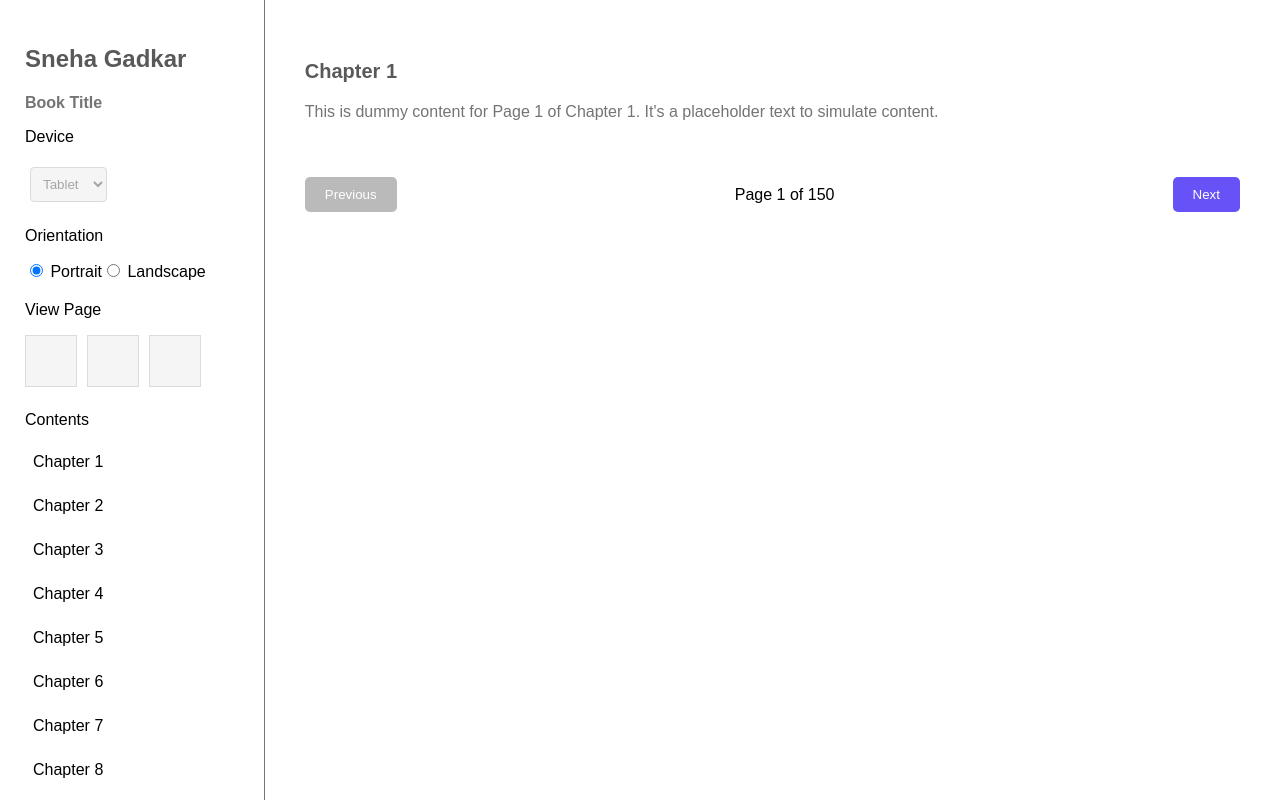
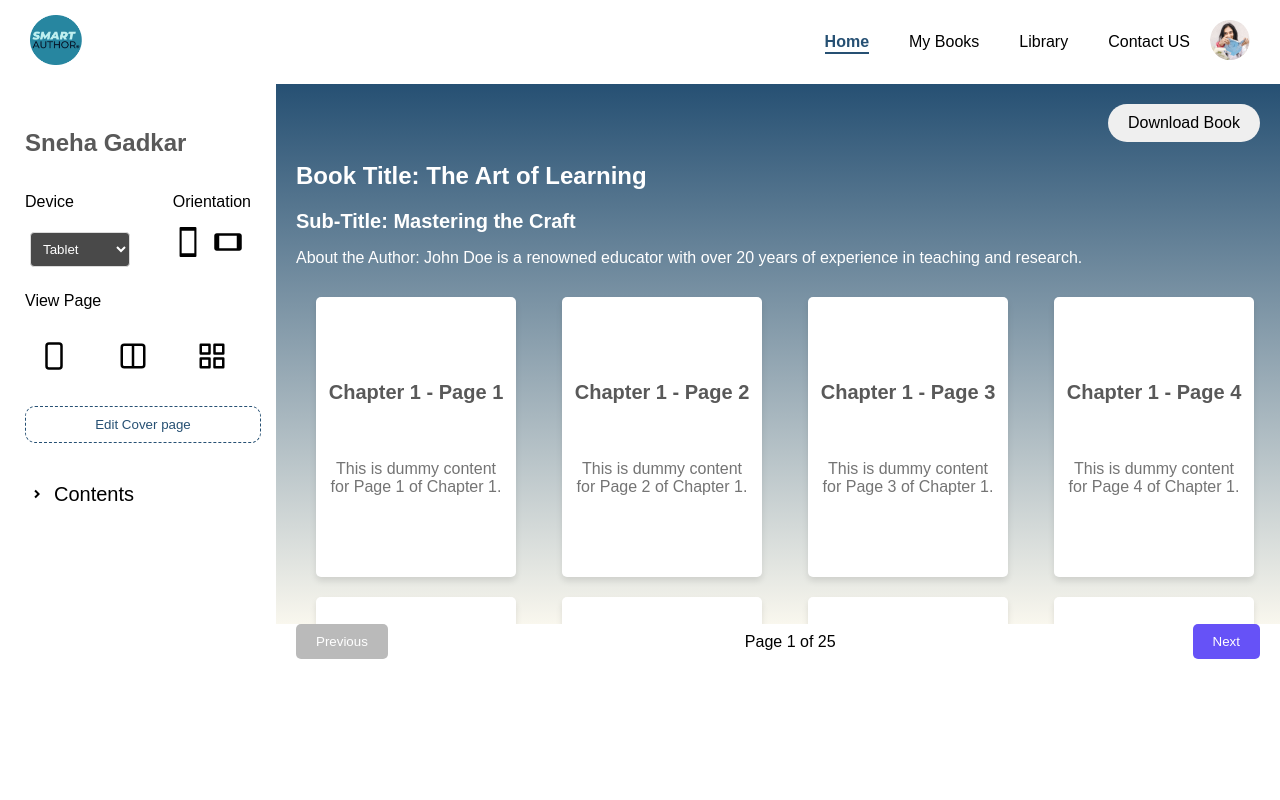
Before and after one commit to Roshnipatil31/SmartAuthor, a React (Vite) app in the folder SmartAuthorFrontend/: page /full-book in a window 1280 px wide. Shown: the top 800 px of the page. Built offline with nearby package versions, Linux system fonts and the light colour scheme; a web font is replaced by a local one.

Commit message:
full book and all

```diff
--- a/SmartAuthorFrontend/src/App.jsx
+++ b/SmartAuthorFrontend/src/App.jsx
@@ -51,7 +51,7 @@ function App() {
         <Route path="/UnPreparedUsers" element={<DashboardLayout>< UnPreparedUsers /></DashboardLayout>} />
         <Route path="/edit-book" element={<EditBookDetails />} />
         <Route path="/addchapter" element={<Addchapter />} />
-        <Route path="/full-book" element={<FullBook />} />
+        <Route path="/full-book" element={<DashboardLayout><FullBook /></DashboardLayout>} />
       </Routes>
     </BrowserRouter>
   );
--- a/SmartAuthorFrontend/src/module/user/Components/FullBookComponents/BooksOrientation/BooksOrientation.jsx
+++ b/SmartAuthorFrontend/src/module/user/Components/FullBookComponents/BooksOrientation/BooksOrientation.jsx
@@ -1,9 +1,19 @@
-import React from 'react';
-import { OrientationContainer, Title, SubTitle, Select, ChapterList, Chapter, EditButton, DeviceContainer, ViewPageContainer, ViewPageOption } from './BooksOrientation.styles';
+import React, { useState } from 'react';
+import { LuRectangleVertical } from "react-icons/lu"; // Full Page Icon
+import { FiColumns, FiGrid } from "react-icons/fi"; // Two Pages & Grid Icons
+import { IoPhonePortraitSharp } from "react-icons/io5"; // Portrait Icon
+import { MdStayCurrentLandscape } from "react-icons/md"; // Landscape Icon
+import { RiArrowDropRightLine, RiArrowDropDownLine } from "react-icons/ri"; // Expand/Collapse Icons
+import {
+  OrientationContainer, Title, Select, ChapterList, Chapter, EditButton,
+  DeviceContainer, ViewPageContainer, ViewPageOption, Orientation, ContentsHeader
+} from './BooksOrientation.styles';
 
 const BooksOrientation = ({ orientation, setOrientation, setViewPage }) => {
-  const handleOrientationChange = (e) => {
-    setOrientation(e.target.value);
+  const [showChapters, setShowChapters] = useState(false);
+
+  const handleOrientationChange = (value) => {
+    setOrientation(value);
   };
 
   const handlePageChange = (page) => {
@@ -13,47 +23,55 @@ const BooksOrientation = ({ orientation, setOrientation, setViewPage }) => {
   return (
     <OrientationContainer>
       <Title>Sneha Gadkar</Title>
-      <SubTitle>Book Title</SubTitle>
 
-      {/* Device Selector */}
+      {/* Device and Orientation Selector */}
       <DeviceContainer>
-        <p>Device</p>
-        <Select>
-          <option value="Tablet">Tablet</option>
-          <option value="Phone">Phone</option>
-        </Select>
+        <div>
+          <p>Device</p>
+          <Select onChange={(e) => setOrientation(e.target.value)}>
+            <option value="Tablet">Tablet</option>
+            <option value="Phone">Phone</option>
+          </Select>
+        </div>
+
+        <Orientation>
+          <p>Orientation</p>
+          <IoPhonePortraitSharp
+            onClick={() => handleOrientationChange('portrait')}
+            style={{ cursor: 'pointer', fontSize: '30px', marginRight: '10px'}}
+          />
+          <MdStayCurrentLandscape
+            onClick={() => handleOrientationChange('landscape')}
+            style={{ cursor: 'pointer', fontSize: '30px' }}
+          />
+        </Orientation>
       </DeviceContainer>
-
-      {/* Orientation Toggle */}
-      <div>
-        <p>Orientation</p>
-        <div>
-          <input type="radio" value="portrait" checked={orientation === 'portrait'} onChange={handleOrientationChange} /> Portrait
-          <input type="radio" value="landscape" checked={orientation === 'landscape'} onChange={handleOrientationChange} /> Landscape
-        </div>
-      </div>
 
       {/* View Page Selector */}
       <ViewPageContainer>
         <p>View Page</p>
-        <div>
-          <ViewPageOption />
-          <ViewPageOption />
-          <ViewPageOption />
+        <div style={{ display: 'flex', gap: '10px' }}>
+          <ViewPageOption onClick={() => handlePageChange(1)}><LuRectangleVertical /></ViewPageOption>
+          <ViewPageOption onClick={() => handlePageChange(2)}><FiColumns /></ViewPageOption>
+          <ViewPageOption onClick={() => handlePageChange(3)}><FiGrid /></ViewPageOption>
         </div>
       </ViewPageContainer>
 
+      {/* Edit Cover Page Button */}
+      <EditButton>Edit Cover page</EditButton>
+
       {/* Contents List */}
       <ChapterList>
-        <p>Contents</p>
-        {[...Array(10).keys()].map((i) => (
+        <ContentsHeader onClick={() => setShowChapters(!showChapters)}>
+          {showChapters ? <RiArrowDropDownLine size={24} /> : <RiArrowDropRightLine size={24} />}
+          <p>Contents</p>
+        </ContentsHeader>
+        {showChapters && [...Array(10).keys()].map((i) => (
           <Chapter key={i} onClick={() => handlePageChange(i + 1)}>
             Chapter {i + 1}
           </Chapter>
         ))}
       </ChapterList>
-
-      <EditButton>Edit Cover page</EditButton>
     </OrientationContainer>
   );
 };
--- a/SmartAuthorFrontend/src/module/user/Components/FullBookComponents/BooksOrientation/BooksOrientation.styles.js
+++ b/SmartAuthorFrontend/src/module/user/Components/FullBookComponents/BooksOrientation/BooksOrientation.styles.js
@@ -1,6 +1,6 @@
 import styled from 'styled-components';
 import theme from '../../../../../theme/Themes';
-import { Button } from '../../../Pages/FullBook/FullBook.styles';  // Add this import
+import { Button } from '../../../Pages/FullBook/FullBook.styles';
 
 export const OrientationContainer = styled.div`
   padding: 15px;
@@ -12,40 +12,51 @@ export const Title = styled.h2`
   color: ${theme.colors.header};
 `;
 
-export const SubTitle = styled.h4`
-  font-size: ${theme.font.size.medium};
-  color: ${theme.colors.gray};
-  margin-bottom: 15px;
-`;
-
 export const Select = styled.select`
   padding: 8px;
   margin: 5px;
   border-radius: 4px;
+  width: 100px;
   border: 1px solid ${theme.colors.inputborder};
-  background-color: ${theme.colors.inputbg};
-  color: ${theme.colors.inputColor};
+  background-color: ${theme.colors.dropdownBg};
+  color: ${theme.colors.white};
 `;
 
 export const DeviceContainer = styled.div`
   margin-bottom: 20px;
+  display: flex;
+  // align-items: center;
+  justify-content: space-between;
+
+
 `;
+export const Orientation = styled.div`
+// gap: 10px;
 
+`;
 export const ViewPageContainer = styled.div`
   margin-top: 20px;
 `;
 
 export const ViewPageOption = styled.div`
   display: inline-block;
-  width: 50px;
-  height: 50px;
-  border: 1px solid ${theme.colors.inputborder};
+  width: 60px; /* Adjusted width to accommodate icons */
+  height: 60px; /* Adjusted height to accommodate icons */
   margin-right: 10px;
   cursor: pointer;
-  background-color: ${theme.colors.inputbg};
+  text-align: center; /* Centering the icon inside the box */
+  line-height: 60px; /* Vertically center the icon */
+  display: flex;
+  align-items: center;
+  justify-content: center;
 
   &:hover {
     background-color: ${theme.colors.blue1};
+  }
+
+  svg {
+    width: 30px; /* Icon size */
+    height: 30px; /* Icon size */
   }
 `;
 
@@ -66,10 +77,28 @@ export const Chapter = styled.div`
 `;
 
 export const EditButton = styled(Button)`
-  background-color: ${theme.colors.Green};
+  background-color: ${theme.colors.white};
+  color: ${theme.colors.navy};
+  border: 1px dashed ${theme.colors.navy};
   margin-top: 20px;
+  width: 236px;
+  border-radius: 10px;
 
   &:hover {
-    background-color: ${theme.colors.Green};
+    background-color: ${theme.colors.blue1};
   }
 `;
+
+export const ContentsHeader = styled.div`
+  display: flex;
+  align-items: center;
+  cursor: pointer;
+  gap: 5px;
+  font-size: ${theme.font.size.large};
+  color: ${theme.colors.text};
+  margin-bottom: 10px;
+
+  &:hover {
+    color: ${theme.colors.navy};
+  }
+`;
--- a/SmartAuthorFrontend/src/module/user/Components/FullBookComponents/SingleBookContent/SingleBookContent.jsx
+++ b/SmartAuthorFrontend/src/module/user/Components/FullBookComponents/SingleBookContent/SingleBookContent.jsx
@@ -1,15 +1,27 @@
 import React, { useState } from 'react';
-import { SingleBookContentWrapper, Page, PageHeader, Content, PageNavigation, NavigationButton } from './SingleBookContent.styles';
+import {
+  SingleBookContentWrapper,
+  ScrollableSection,
+  PageContainer,
+  Page,
+  PageHeader,
+  Content,
+  PageNavigation,
+  NavigationButton,
+  BookTitle,
+  SubTitle,
+  AboutAuthor,
+  DownloadButton
+} from './SingleBookContent.styles';
 
 const SingleBookContent = ({ viewPage }) => {
+  const pagesPerChapter = 15;
+  const totalPages = 15 + 10;
+
   const [currentPage, setCurrentPage] = useState(1);
 
-  const pagesPerChapter = 15; // Simulate 15 pages
-  const totalPages = pagesPerChapter * 10; // 10 chapters, 15 pages each
-
-  // Dummy data for each page
   const dummyContent = Array.from({ length: totalPages }, (_, index) =>
-    `This is dummy content for Page ${index + 1} of Chapter ${viewPage}. It's a placeholder text to simulate content.`
+    `This is dummy content for Page ${index + 1} of Chapter ${viewPage}.`
   );
 
   const handleNextPage = () => {
@@ -26,12 +38,30 @@ const SingleBookContent = ({ viewPage }) => {
 
   return (
     <SingleBookContentWrapper>
-      <Page>
-        <PageHeader>Chapter {viewPage}</PageHeader>
-        <Content>
-          <p>{dummyContent[currentPage - 1]}</p>
-        </Content>
-      </Page>
+      {/* Scrollable Section containing Book Details & Pages */}
+      <ScrollableSection>
+        <div style={{ display: 'flex', justifyContent: 'flex-end' }}>
+      <DownloadButton>Download Book</DownloadButton>
+      </div>
+
+        <BookTitle>Book Title: The Art of Learning</BookTitle>
+        <SubTitle>Sub-Title: Mastering the Craft</SubTitle>
+        <AboutAuthor>
+          About the Author: John Doe is a renowned educator with over 20 years of experience in teaching and research.
+        </AboutAuthor>
+
+        {/* Page Display Section */}
+        <PageContainer>
+          {dummyContent.map((content, index) => (
+            <Page key={index}>
+              <PageHeader>Chapter {viewPage} - Page {index + 1}</PageHeader>
+              <Content>
+                <p>{content}</p>
+              </Content>
+            </Page>
+          ))}
+        </PageContainer>
+      </ScrollableSection>
 
       {/* Page Navigation */}
       <PageNavigation>
--- a/SmartAuthorFrontend/src/module/user/Components/FullBookComponents/SingleBookContent/SingleBookContent.styles.js
+++ b/SmartAuthorFrontend/src/module/user/Components/FullBookComponents/SingleBookContent/SingleBookContent.styles.js
@@ -1,16 +1,93 @@
-
 import styled from 'styled-components';
 import theme from '../../../../../theme/Themes';
 
 export const SingleBookContentWrapper = styled.div`
   display: flex;
   flex-direction: column;
+  align-items: center;
+  // padding: 20px;
+  background-color: ${theme.colors.white};
+  width: 100%;
+  margin: auto;
+`;
+
+// Merged Scrollable Section for Book Details & Pages
+export const ScrollableSection = styled.div`
+  max-height: 500px;
+  overflow-y: auto;
+  overflow-x: hidden;
+  width: 100%;
   padding: 20px;
-  background-color: ${theme.colors.white};
+  margin: -20px;
+  background: ${theme.colors.BackgroundGradient};
+  // text-align: center;
+`;
+
+// Book Details
+export const BookTitle = styled.h2`
+  font-size: ${theme.font.size.xlarge};
+  color: ${theme.colors.white};
+  margin-bottom: 5px;
+  text-align: start;
+`;
+
+export const SubTitle = styled.h3`
+  font-size: ${theme.font.size.large};
+  color: ${theme.colors.white};
+  margin-bottom: 10px;
+  text-align: start;
+
+`;
+
+export const AboutAuthor = styled.p`
+  font-size: ${theme.font.size.medium};
+  color: ${theme.colors.white};
+  margin-bottom: 10px;
+  text-align: start;
+
+`;
+
+export const DownloadButton = styled.button`
+  background-color: ${theme.colors.primary};
+  color: ${theme.colors.black};
+  padding: 10px 20px;
+  border: none;
+  border-radius: 20px;
+  font-size: ${theme.font.size.medium};
+  cursor: pointer;
+  transition: 0.3s;
+  // margin-bottom: 20px;
+  text-align: center;
+
+
+  &:hover {
+    background-color: ${theme.colors.primaryDark};
+  }
+`;
+
+// Pages Display
+export const PageContainer = styled.div`
+  display: grid;
+  grid-template-columns: repeat(auto-fill, minmax(200px, 1fr));
+  gap: 20px;
+  justify-content: center;
+  color: ${theme.colors.text};
+  width: 100%;
+  padding: 20px;
 `;
 
 export const Page = styled.div`
-  margin-bottom: 20px;
+  background-color: ${theme.colors.white};
+  width: 180px;
+  height: 260px;
+  display: flex;
+  flex-direction: column;
+  align-items: center;
+  justify-content: center;
+  border-radius: 5px;
+  box-shadow: 0 4px 6px rgba(0, 0, 0, 0.1);
+  padding: 10px;
+  text-align: center;
 `;
 
 export const PageHeader = styled.h3`
@@ -24,11 +101,13 @@ export const Content = styled.div`
   color: ${theme.colors.gray};
 `;
 
+// Page Navigation
 export const PageNavigation = styled.div`
   display: flex;
   justify-content: space-between;
   align-items: center;
   margin-top: 20px;
+  width: 100%;
 `;
 
 export const NavigationButton = styled.button`
--- a/SmartAuthorFrontend/src/module/user/Pages/FullBook/FullBook.styles.js
+++ b/SmartAuthorFrontend/src/module/user/Pages/FullBook/FullBook.styles.js
@@ -11,7 +11,6 @@ export const LeftSide = styled.div`
   width: 20%;
   padding: 10px;
   background-color: ${theme.colors.white};
-  border-right: 1px solid ${theme.colors.gray};
 
   @media ${theme.media.md} {
     width: 30%;
--- a/SmartAuthorFrontend/src/theme/Themes.js
+++ b/SmartAuthorFrontend/src/theme/Themes.js
@@ -23,6 +23,7 @@ const theme = {
     textareaborder: "#D1D1D133",
     pricingBg: "#DAEAF7",
     previewBg: "#F9F7EE",
+    dropdownBg: "#494949",
     BackgroundGradient: "linear-gradient(to bottom, #265073 0%, #F9F7EE 100%)",
     buttonGradient: "linear-gradient(90deg, rgba(38,80,115,1) 0%, rgba(72,151,217,1) 35%);"
   },
```
